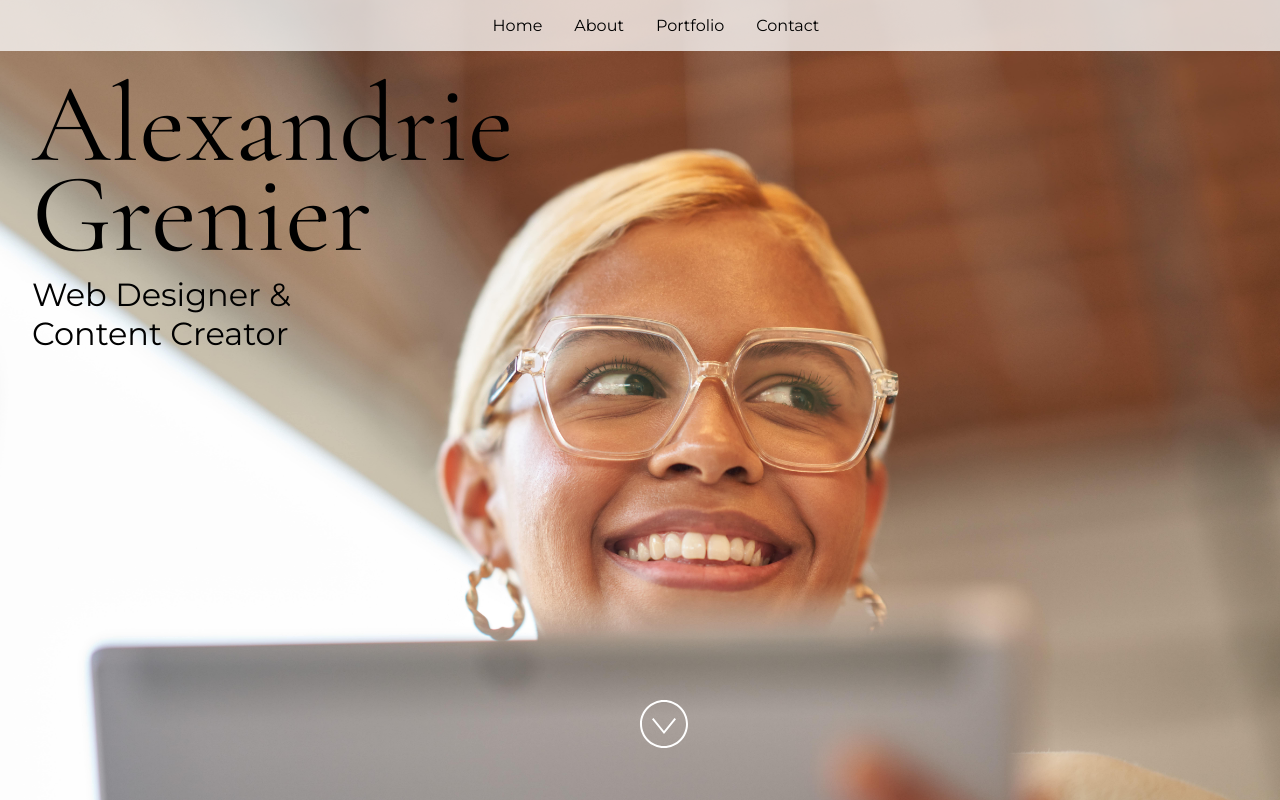
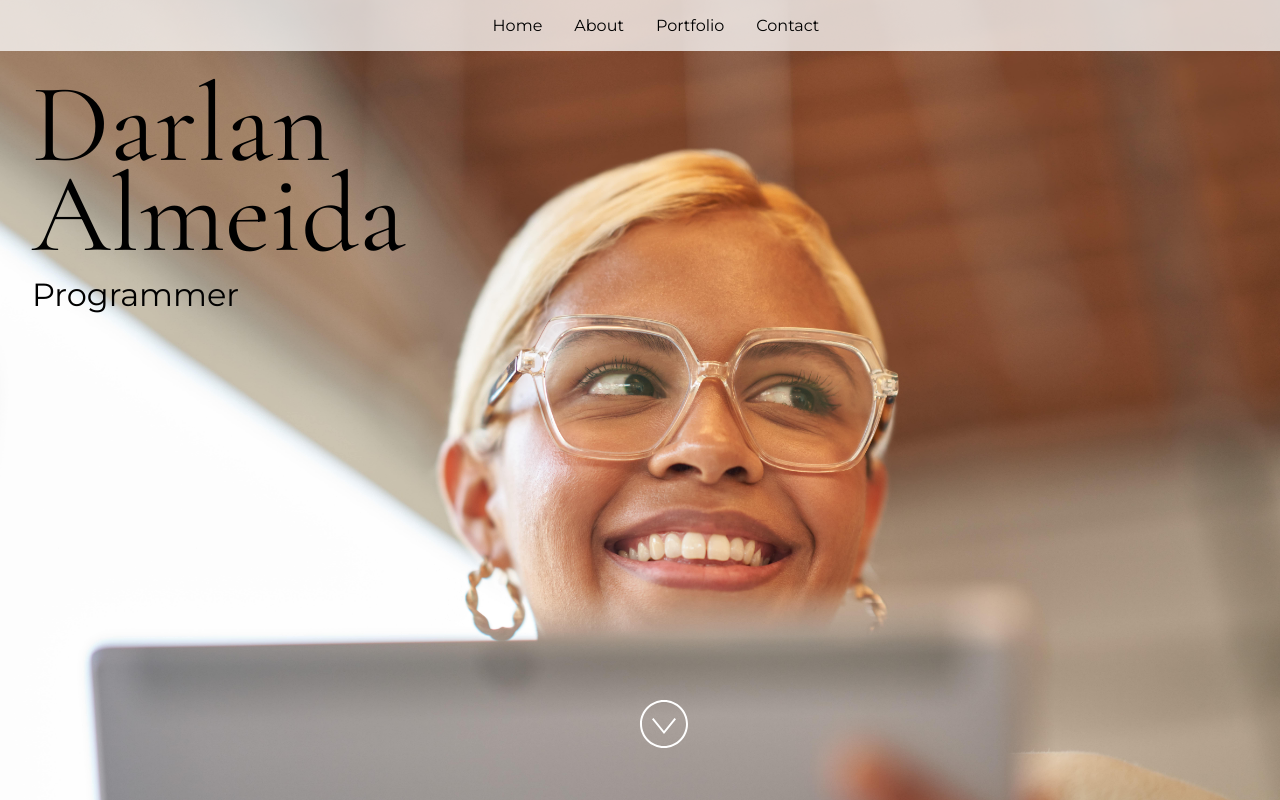
Before and after one commit to github-education-resources/codespaces-project-template-js, a React (Vite) app: page / in a window 1280 px wide. Built offline with nearby package versions, Linux system fonts and the light colour scheme.

Commit message:
Update App.jsx

```diff
--- a/src/App.jsx
+++ b/src/App.jsx
@@ -24,12 +24,12 @@
  * If you don't have one of the social sites listed, leave it as an empty string.
  */
 const siteProps = {
-  name: "Alexandrie Grenier",
-  title: "Web Designer & Content Creator",
-  email: "alex@example.com",
-  gitHub: "microsoft",
-  instagram: "microsoft",
-  linkedIn: "satyanadella",
+  name: "Darlan Almeida",
+  title: "Programmer",
+  email: "adarlan748@gmail.com",
+  gitHub: "Darlan-Almeida",
+  instagram: "darlan.almeida",
+  linkedIn: "darlan.almeida",
   medium: "",
   twitter: "microsoft",
   youTube: "Code",
```
